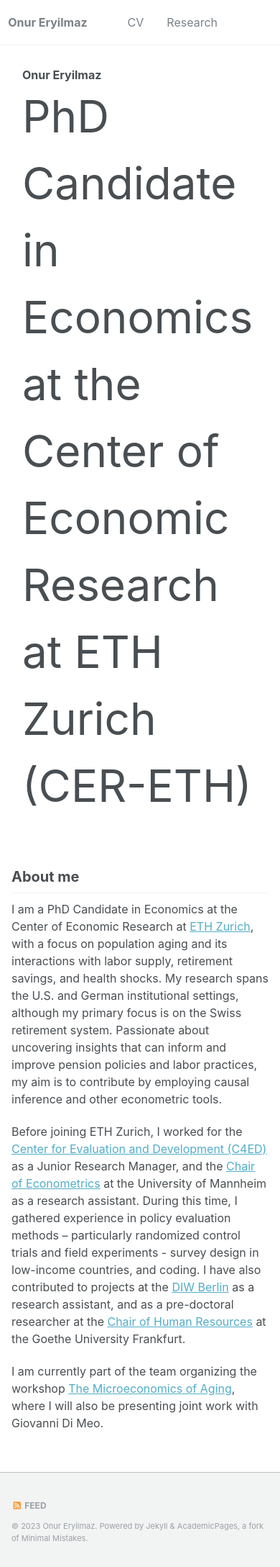
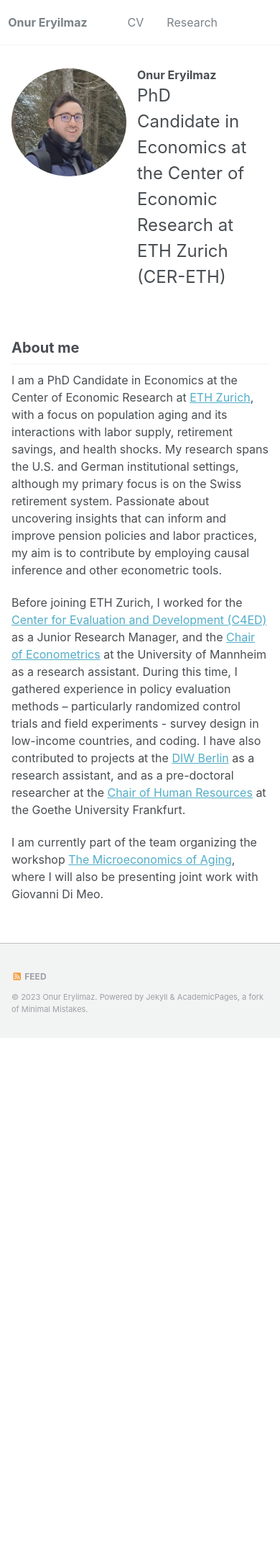
Before and after one commit to oeryilmaz/oeryilmaz.github.io, a Jekyll site: the page built from _pages/about.md, in a window 390 px wide. Shown: the whole page at 72% size. Built offline with Jekyll 4.4.1, drawn with Linux system fonts in a browser that asks for light colours; after the commit the page ends 1442 px from its top, so only the background shows below that.

Commit message:
Update _custom.scss

```diff
--- a/_sass/_custom.scss
+++ b/_sass/_custom.scss
@@ -13,7 +13,7 @@ li ol li {
 
 @media only screen and (max-width: 600px) {
   .author__bio {
-    font-size: 62px !important; /* increase this to increase size*/
+    font-size: 24px !important; /* increase this to increase size*/
   }
 }
 
```
